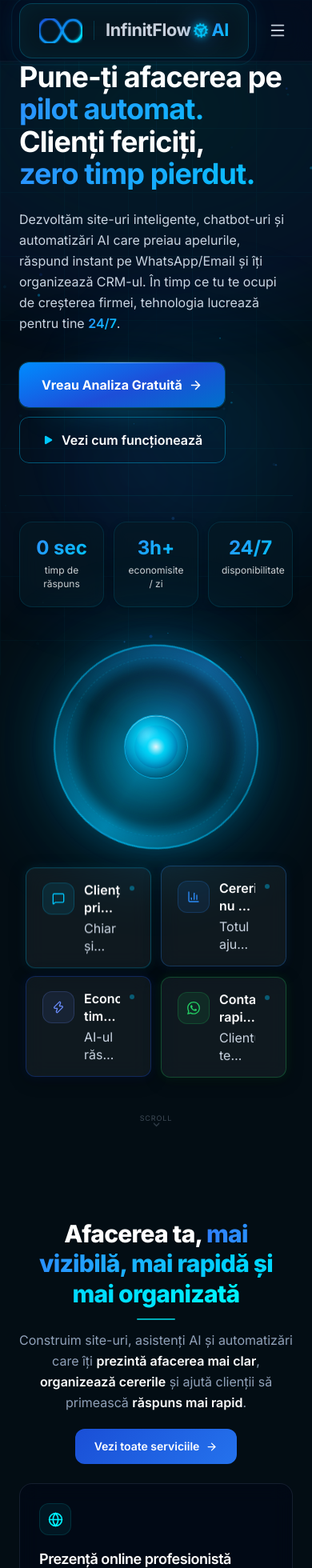
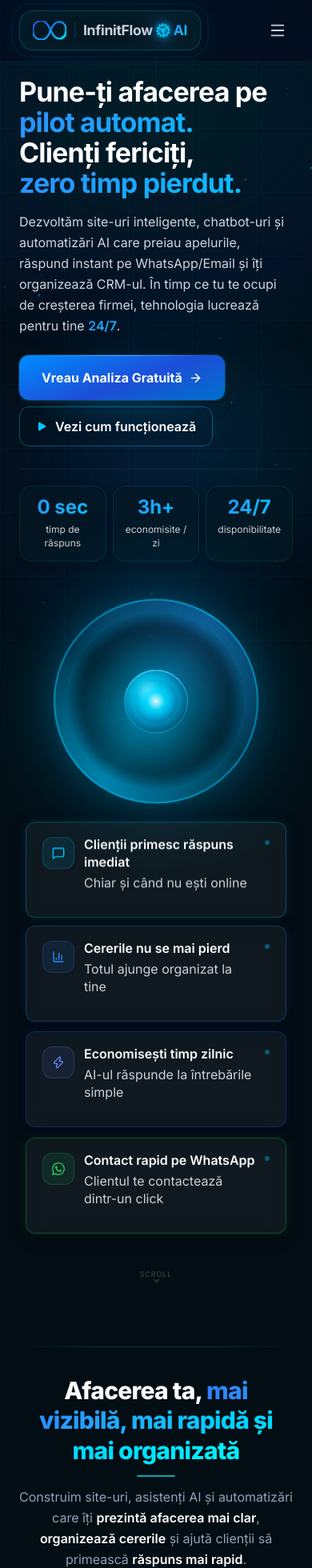
Before and after one commit to infinitflowai/InfinitFlowAI, a Next.js app: page / in a window 390 px wide. Shown: the top 1960 px of the page at 80% size. Built offline with nearby package versions, Linux system fonts and the light colour scheme.

Commit message:
Fix responsive layout for mobile, tablet and iPad

```diff
--- a/src/app/page.tsx
+++ b/src/app/page.tsx
@@ -6,16 +6,36 @@ import { PortfolioCards } from '@/components/PortfolioCards'
 import { TestimonialCard } from '@/components/TestimonialCard'
 import { CTASection } from '@/components/CTASection'
 
+function MobileDivider() {
+  return (
+    <div className="block lg:hidden max-w-360 mx-auto px-6 sm:px-8">
+      <div
+        className="w-full h-px"
+        style={{
+          background: 'linear-gradient(to right, transparent, rgba(0,200,255,0.22) 30%, rgba(0,200,255,0.22) 70%, transparent)',
+          boxShadow: '0 0 8px rgba(0,200,255,0.10)',
+        }}
+      />
+    </div>
+  )
+}
+
 export default function HomePage() {
   return (
     <>
       <HeroSection />
+      <MobileDivider />
       <ServicesGrid />
+      <MobileDivider />
       <IndustriesGrid />
+      <MobileDivider />
       <AutomationFlow />
+      <MobileDivider />
       <PortfolioCards />
+      <MobileDivider />
       <TestimonialCard />
-      <CTASection sectionClassName="min-h-screen flex flex-col justify-center py-20 lg:py-24" />
+      <MobileDivider />
+      <CTASection sectionClassName="min-h-screen lg:min-h-140 min-[1200px]:min-h-screen flex flex-col justify-center py-20 lg:py-16 min-[1200px]:py-24" />
     </>
   )
 }
--- a/src/components/AnimatedLogo.tsx
+++ b/src/components/AnimatedLogo.tsx
@@ -28,11 +28,9 @@ function InfinityMark({ idPrefix }: { idPrefix: string }) {
     >
       <svg
         viewBox="8 14 64 36"
-        width="54"
-        height="31"
         fill="none"
         aria-hidden
-        style={{ display: 'block' }}
+        className="block w-10.5 sm:w-13.5 lg:w-10.5 min-[1200px]:w-13.5"
       >
         <defs>
           <linearGradient id={gradId} x1="0%" y1="0%" x2="100%" y2="100%">
@@ -105,7 +103,7 @@ export function AnimatedLogo({ idPrefix = 'nav' }: { idPrefix?: string }) {
 
       {/* Card */}
       <div
-        className="relative flex items-center gap-3.5 px-6 py-4.5 rounded-2xl overflow-hidden"
+        className="relative flex items-center gap-2.5 sm:gap-3.5 lg:gap-2.5 min-[1200px]:gap-3.5 px-4 sm:px-6 lg:px-4 min-[1200px]:px-6 py-3 sm:py-4.5 lg:py-3 min-[1200px]:py-4.5 rounded-2xl overflow-hidden"
         style={{
           background: 'rgba(6,26,36,0.9)',
           border: '1px solid rgba(0,200,255,0.24)',
@@ -136,13 +134,13 @@ export function AnimatedLogo({ idPrefix = 'nav' }: { idPrefix?: string }) {
         <InfinityMark idPrefix={idPrefix} />
 
         <div
-          className="h-6 w-px shrink-0"
+          className="h-5 sm:h-6 lg:h-5 min-[1200px]:h-6 w-px shrink-0"
           style={{ background: 'rgba(0,200,255,0.2)' }}
         />
 
         <div className="flex items-center" style={{ gap: '2px', lineHeight: 1 }}>
           <span
-            className="font-bold text-[1.35rem] text-brand-silver select-none"
+            className="font-bold text-[1.1rem] sm:text-[1.35rem] lg:text-[1.1rem] min-[1200px]:text-[1.35rem] text-brand-silver select-none"
             style={{ letterSpacing: '-0.02em' }}
           >
             InfinitFlow
@@ -163,7 +161,7 @@ export function AnimatedLogo({ idPrefix = 'nav' }: { idPrefix?: string }) {
           </motion.span>
 
           <span
-            className="font-bold text-[1.35rem] select-none"
+            className="font-bold text-[1.1rem] sm:text-[1.35rem] lg:text-[1.1rem] min-[1200px]:text-[1.35rem] select-none"
             style={{
               letterSpacing: '-0.02em',
               background: 'linear-gradient(135deg,#2D8FFF,#00C8FF)',
--- a/src/components/AutomationFlow.tsx
+++ b/src/components/AutomationFlow.tsx
@@ -55,7 +55,7 @@ const cardVariants = {
 
 export function AutomationFlow() {
   return (
-    <section className="relative min-h-[calc(100vh-80px)] flex flex-col pt-7 pb-10 lg:pt-11 lg:pb-14">
+    <section className="relative min-h-[calc(100vh-80px)] lg:min-h-195 min-[1200px]:min-h-[calc(100vh-80px)] flex flex-col pt-7 pb-10 lg:pt-8 min-[1200px]:pt-11 lg:pb-10 min-[1200px]:pb-14">
       {/* Inner wrapper stretches to fill remaining height, distributes 3 blocks evenly */}
       <div className="max-w-360 mx-auto px-6 sm:px-8 lg:px-10 xl:px-12 flex flex-col flex-1 -translate-y-3">
 
@@ -100,7 +100,7 @@ export function AutomationFlow() {
               key={step.step}
               variants={cardVariants}
               whileHover="hovered"
-              className="bg-slate-950/40 backdrop-blur-md border border-slate-800/60 rounded-2xl pt-3 px-8 pb-13 relative overflow-hidden flex flex-col min-h-60"
+              className="bg-slate-950/40 backdrop-blur-md border border-slate-800/60 rounded-2xl pt-3 px-6 pb-8 sm:px-8 sm:pb-13 relative overflow-hidden flex flex-col sm:min-h-60"
             >
               <span className="absolute top-4 right-5 text-7xl font-bold text-slate-800/30 z-0 select-none">
                 {step.step}
@@ -123,7 +123,7 @@ export function AutomationFlow() {
         </motion.div>
 
         {/* Timeline decorativ — same grid as cards, dots aligned per column */}
-        <div className="mt-8 lg:mt-10">
+        <div className="hidden lg:block lg:mt-10">
           <div className="relative grid grid-cols-4 gap-6">
             {/* Linia gradient — spans centrul col 1 → centrul col 4, ușor scurtată */}
             <div
--- a/src/components/FloatingAutomationCards.tsx
+++ b/src/components/FloatingAutomationCards.tsx
@@ -55,7 +55,7 @@ const CARDS = [
     glow: 'rgba(0,200,255,0.14)',
     floatDuration: 3.8,
     floatDelay: 0.2,
-    desktopPos: 'md:top-2.5 md:left-0 lg:-left-12.5',
+    desktopPos: 'md:top-2.5 md:left-0 xl:-left-12.5',
   },
   {
     id: 'crm' as CardId,
@@ -67,7 +67,7 @@ const CARDS = [
     glow: 'rgba(45,143,255,0.14)',
     floatDuration: 4.1,
     floatDelay: 0.5,
-    desktopPos: 'md:top-2.5 md:right-0 lg:-right-12.5',
+    desktopPos: 'md:top-2.5 md:right-0 xl:-right-12.5',
   },
   {
     id: 'automation' as CardId,
@@ -79,7 +79,7 @@ const CARDS = [
     glow: 'rgba(26,79,214,0.18)',
     floatDuration: 3.5,
     floatDelay: 1.5,
-    desktopPos: 'md:bottom-2.5 md:left-0 lg:-left-12.5',
+    desktopPos: 'md:bottom-2.5 md:left-0 xl:-left-12.5',
   },
   {
     id: 'whatsapp' as CardId,
@@ -91,7 +91,7 @@ const CARDS = [
     glow: 'rgba(37,211,102,0.14)',
     floatDuration: 4.4,
     floatDelay: 0.9,
-    desktopPos: 'md:bottom-2.5 md:right-0 lg:-right-12.5',
+    desktopPos: 'md:bottom-2.5 md:right-0 xl:-right-12.5',
   },
 ]
 
@@ -196,7 +196,7 @@ export function FloatingAutomationCards() {
      *   mobile  — flex-col, h-auto; sphere + 2×2 card grid stack vertically
      *   desktop — fixed 500px height; sphere centered; cards absolute at 4 corners
      */
-    <div className="relative w-full flex flex-col items-center gap-6 md:h-150 md:justify-center md:gap-0">
+    <div className="relative w-full max-w-115 lg:max-w-2xl min-[1200px]:max-w-none flex flex-col items-center gap-6 md:h-115 lg:h-130 xl:h-150 md:justify-center md:gap-0">
 
       {/* ── Sphere ─────────────────────────────────────────────────────────── */}
       <motion.div
@@ -209,7 +209,7 @@ export function FloatingAutomationCards() {
           transition={{ duration: 6, repeat: Infinity, ease: 'easeInOut' }}
         >
           {/* Sphere container — w-64 mobile, 460px desktop */}
-          <div className="relative w-64 h-64 md:w-115 md:h-115">
+          <div className="relative w-64 h-64 md:w-95 md:h-95 xl:w-115 xl:h-115">
 
             {/* Pulsing glow backdrop */}
             <motion.div
@@ -255,7 +255,7 @@ export function FloatingAutomationCards() {
             {/* Center orb — interactive content */}
             <div className="absolute inset-0 flex items-center justify-center">
               <div
-                className="w-20 h-20 md:w-35 md:h-35 rounded-full flex items-center justify-center overflow-hidden"
+                className="w-20 h-20 md:w-28 md:h-28 xl:w-35 xl:h-35 rounded-full flex items-center justify-center overflow-hidden"
                 style={{
                   background:
                     'radial-gradient(circle at 38% 35%, rgba(210,245,255,0.98) 0%, rgba(0,190,230,0.9) 22%, rgba(0,110,160,0.95) 50%, rgba(3,13,20,1) 100%)',
@@ -314,7 +314,7 @@ export function FloatingAutomationCards() {
         variants={containerVariants}
         initial="hidden"
         animate="visible"
-        className="grid grid-cols-2 gap-3 w-full px-2
+        className="grid grid-cols-1 sm:grid-cols-2 gap-3 w-full px-2
                    md:absolute md:inset-0 md:grid-cols-1 md:px-0 md:pointer-events-none"
       >
         {CARDS.map((card) => (
--- a/src/components/HeroSection.tsx
+++ b/src/components/HeroSection.tsx
@@ -63,7 +63,7 @@ function DemoButton() {
 
         <Link
           href="/demo-automatizare"
-          className="relative inline-flex items-center gap-2.5 px-7 py-4 text-base font-semibold text-white"
+          className="relative inline-flex items-center gap-2.5 px-5 py-3 sm:px-7 sm:py-4 text-base font-semibold text-white"
           style={{
             background: 'transparent',
             border: '1px solid rgba(0,200,255,0.38)',
@@ -82,7 +82,7 @@ function DemoButton() {
 function StatCard({ value, label }: { value: string; label: string }) {
   return (
     <div
-      className="flex-1 min-w-0 px-4 py-5 rounded-2xl text-center"
+      className="flex-1 min-w-0 px-3 py-3.5 sm:px-4 sm:py-5 rounded-2xl text-center"
       style={{
         background: 'rgba(6,26,36,0.65)',
         border: '1px solid rgba(0,200,255,0.12)',
@@ -102,18 +102,18 @@ function StatCard({ value, label }: { value: string; label: string }) {
 // ─── Hero section ──────────────────────────────────────────────────────────
 export function HeroSection() {
   return (
-    <section className="relative min-h-screen flex items-center pt-19 lg:pt-36 pb-16 overflow-hidden">
+    <section className="relative min-h-screen flex items-center pt-24 lg:pt-36 pb-16 overflow-hidden">
       <AnimatedBackground />
 
       <div className="relative z-10 w-full max-w-360 mx-auto px-6 sm:px-8 lg:px-10 xl:px-12">
-        <div className="grid grid-cols-1 lg:grid-cols-[1fr_1fr] gap-12 lg:gap-16 xl:gap-24 items-center">
+        <div className="grid grid-cols-1 min-[1200px]:grid-cols-[1fr_1fr] gap-12 min-[1200px]:gap-16 xl:gap-24 items-center">
 
           {/* ── Left: copy ────────────────────────────────────────────── */}
           <div>
             {/* Headline */}
             <motion.h1
               {...fu(0.18)}
-              className="text-4xl sm:text-5xl lg:text-[3.4rem] xl:text-6xl font-bold leading-[1.12] tracking-tight mb-6"
+              className="text-[34px] sm:text-5xl lg:text-[3.4rem] xl:text-6xl font-bold leading-[1.12] tracking-tight mb-4 lg:mb-6"
             >
               <span className="block text-white">Pune-ți afacerea pe</span>
               <span className="block text-gradient-blue">pilot automat.</span>
@@ -124,7 +124,7 @@ export function HeroSection() {
             {/* Subheadline */}
             <motion.p
               {...fu(0.36)}
-              className="text-slate-300 text-base lg:text-lg font-normal leading-relaxed mb-9 max-w-130"
+              className="text-slate-300 text-base lg:text-lg font-normal leading-relaxed mb-6 lg:mb-9 max-w-130"
             >
               Dezvoltăm site-uri inteligente, chatbot-uri și automatizări AI care preiau apelurile,
               răspund instant pe WhatsApp/Email și îți organizează CRM-ul. În timp ce tu te ocupi
@@ -133,7 +133,7 @@ export function HeroSection() {
             </motion.p>
 
             {/* CTAs */}
-            <motion.div {...fu(0.52)} className="flex flex-col sm:flex-row gap-3 items-start">
+            <motion.div {...fu(0.52)} className="flex flex-col sm:flex-row gap-2 sm:gap-3 items-start">
               <Premium3DButton href="/contact" size="lg">
                 Vreau Analiza Gratuită
               </Premium3DButton>
@@ -143,7 +143,7 @@ export function HeroSection() {
             {/* Stats */}
             <motion.div
               {...fu(0.64)}
-              className="flex items-stretch gap-3 mt-10 pt-8 border-t border-brand-navy/30"
+              className="flex items-stretch gap-2 sm:gap-3 mt-7 pt-5 sm:mt-10 sm:pt-8 border-t border-brand-navy/30"
             >
               <StatCard value="0 sec" label="timp de răspuns" />
               <StatCard value="3h+" label="economisite / zi" />
@@ -156,7 +156,7 @@ export function HeroSection() {
             initial={{ opacity: 0, scale: 0.88, x: 24 }}
             animate={{ opacity: 1, scale: 1, x: 0 }}
             transition={{ duration: 1, delay: 0.3, ease: 'easeOut' }}
-            className="flex justify-center lg:justify-end items-center xl:translate-x-10"
+            className="flex justify-center min-[1200px]:justify-end items-center md:scale-[0.82] lg:scale-100 xl:translate-x-10"
           >
             <FloatingAutomationCards />
           </motion.div>
--- a/src/components/IndustriesGrid.tsx
+++ b/src/components/IndustriesGrid.tsx
@@ -93,7 +93,7 @@ export function IndustriesGrid() {
   const [hoveredIndex, setHoveredIndex] = useState<number | null>(null)
 
   return (
-    <section className="relative py-16 lg:py-24 bg-linear-to-b from-transparent via-brand-card/30 to-transparent">
+    <section className="relative py-16 lg:py-20 min-[1200px]:py-24 bg-linear-to-b from-transparent via-brand-card/30 to-transparent">
       <div className="max-w-360 mx-auto px-6 sm:px-8 lg:px-10 xl:px-12">
         <div className="w-full grid grid-cols-1 lg:grid-cols-[0.9fr_1.1fr] items-center gap-12 lg:gap-16">
 
@@ -103,7 +103,7 @@ export function IndustriesGrid() {
             whileInView={{ opacity: 1, x: 0 }}
             viewport={{ once: true, margin: '-80px' }}
             transition={{ duration: 0.7 }}
-            className="max-w-xl"
+            className="max-w-xl mx-auto lg:mx-0 w-full"
           >
             <span className="text-xs font-semibold tracking-widest text-[#00f2fe] uppercase block mb-5">
               UNDE PRODUCEM REZULTATE
--- a/src/components/Navbar.tsx
+++ b/src/components/Navbar.tsx
@@ -67,7 +67,7 @@ export function Navbar() {
 
           {/* Desktop nav */}
           <nav
-            className="hidden lg:flex items-center gap-0.5"
+            className="hidden lg:flex items-center gap-0 min-[1200px]:gap-0.5"
             onMouseLeave={() => setHoveredLink(null)}
           >
             {NAV_LINKS.map((link) => (
@@ -75,7 +75,7 @@ export function Navbar() {
                 key={link.href}
                 href={link.href}
                 onMouseEnter={() => setHoveredLink(link.href)}
-                className={`relative px-3 py-1.5 text-[15px] font-medium rounded-full transition-colors duration-200 ${
+                className={`relative px-2 py-1 text-[13px] min-[1200px]:px-3 min-[1200px]:py-1.5 min-[1200px]:text-[15px] font-medium rounded-full transition-colors duration-200 ${
                   isActive(link.href)
                     ? 'text-brand-cyan'
                     : hoveredLink === link.href
@@ -106,7 +106,7 @@ export function Navbar() {
           <div className="flex items-center gap-3">
             <Link
               href="/contact"
-              className="hidden sm:inline-flex items-center px-5 py-2.5 text-[15px] font-medium text-white rounded-xl transition-all duration-300 hover:brightness-110 hover:shadow-[0_0_20px_rgba(0,242,254,0.3)]"
+              className="hidden sm:inline-flex items-center px-3 py-1.5 text-[13px] min-[1200px]:px-5 min-[1200px]:py-2.5 min-[1200px]:text-[15px] font-medium text-white rounded-xl transition-all duration-300 hover:brightness-110 hover:shadow-[0_0_20px_rgba(0,242,254,0.3)]"
               style={{ background: 'linear-gradient(to right, #2563EB, #00f2fe)' }}
             >
               Consultanță Gratuită
--- a/src/components/PortfolioCards.tsx
+++ b/src/components/PortfolioCards.tsx
@@ -76,7 +76,7 @@ const arrowVariants = {
 
 export function PortfolioCards() {
   return (
-    <section className="relative min-h-[calc(100vh-96px)] flex flex-col pt-14 pb-5 md:pt-16 md:pb-7">
+    <section className="relative min-h-[calc(100vh-96px)] lg:min-h-190 min-[1200px]:min-h-[calc(100vh-96px)] flex flex-col pt-14 pb-12 md:pt-16 lg:pt-10 min-[1200px]:pt-16 md:pb-7">
       <div className="w-full max-w-360 mx-auto px-6 sm:px-8 lg:px-10 xl:px-12 flex flex-col flex-1 translate-y-10">
 
         {/* Header */}
--- a/src/components/ServicesGrid.tsx
+++ b/src/components/ServicesGrid.tsx
@@ -55,7 +55,7 @@ const cardVariants = {
 
 export function ServicesGrid() {
   return (
-    <section className="relative pt-9 pb-12 lg:pt-12 lg:pb-16">
+    <section className="relative pt-9 md:pt-5 min-[1200px]:pt-12 pb-12 min-[1200px]:pb-16">
       <div className="max-w-360 mx-auto px-6 sm:px-8 lg:px-10 xl:px-12">
 
         {/* Header */}
--- a/src/components/TestimonialCard.tsx
+++ b/src/components/TestimonialCard.tsx
@@ -18,7 +18,7 @@ const cardVariants = {
 }
 
 const cardClass =
-  'bg-slate-950/40 backdrop-blur-md border border-slate-800/60 rounded-2xl p-9 relative overflow-hidden flex flex-col h-full transition-all duration-300 hover:border-[#00f2fe]/30 hover:shadow-[0_0_25px_rgba(0,242,254,0.08)] hover:-translate-y-1'
+  'bg-slate-950/40 backdrop-blur-md border border-slate-800/60 rounded-2xl p-6 sm:p-9 relative overflow-hidden flex flex-col h-full transition-all duration-300 hover:border-[#00f2fe]/30 hover:shadow-[0_0_25px_rgba(0,242,254,0.08)] hover:-translate-y-1'
 
 const iconWrapperClass =
   'w-14 h-14 text-[#00f2fe] bg-[#00f2fe]/5 p-3.5 rounded-full flex items-center justify-center mb-5 border border-[#00f2fe]/10 shrink-0'
@@ -31,7 +31,7 @@ const labelStyle = {
 
 export function TestimonialCard() {
   return (
-    <section className="relative min-h-[calc(100vh-80px)] flex flex-col justify-center pt-6 pb-14 lg:pt-8 lg:pb-16">
+    <section className="relative min-h-[calc(100vh-80px)] lg:min-h-170 min-[1200px]:min-h-[calc(100vh-80px)] flex flex-col justify-center pt-6 pb-14 lg:pt-8 lg:pb-10 min-[1200px]:pb-16">
       <div className="max-w-360 mx-auto px-6 sm:px-8 lg:px-10 xl:px-12">
 
         {/* Header */}
```
